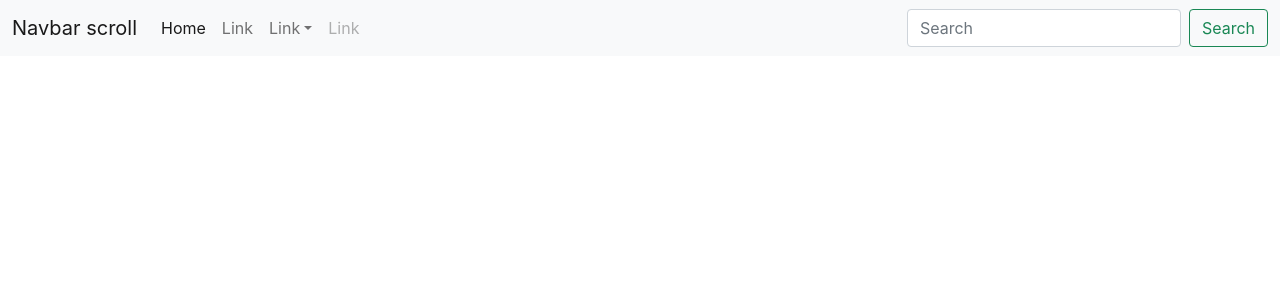
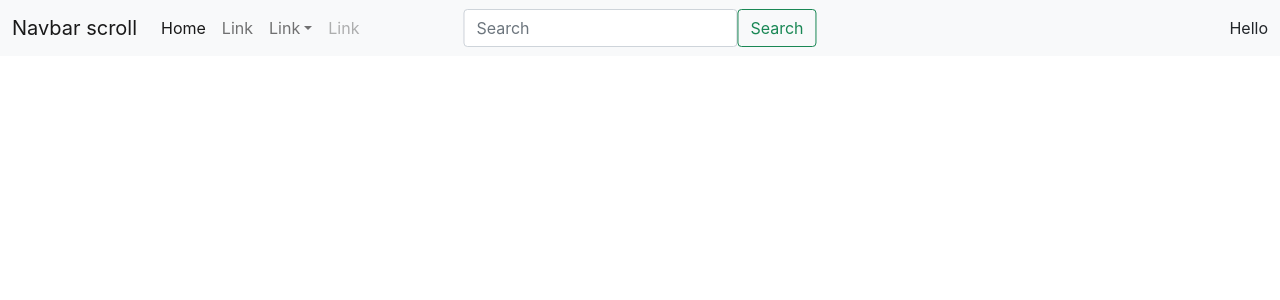
Before and after one commit to The-Developer-Bros/video_overflow_gcp_serverless, a React (Create React App) app in the folder vo-frontend/: page / in a window 1280 px wide. Shown: the top 300 px of the page. Built offline with nearby package versions, Linux system fonts and the light colour scheme.

Commit message:
updated Navbar + added UserButtons

```diff
--- a/vo-frontend/src/components/Navbar.js
+++ b/vo-frontend/src/components/Navbar.js
@@ -5,40 +5,51 @@ function Navbar() {
     return (
         <nav className="navbar navbar-expand-lg navbar-light bg-light">
             <div className="container-fluid">
-                <a className="navbar-brand" href="#">Navbar scroll</a>
+                <a className="navbar-brand" href="/#">Navbar scroll</a>
                 <button className="navbar-toggler" type="button" data-bs-toggle="collapse" data-bs-target="#navbarScroll" aria-controls="navbarScroll" aria-expanded="false" aria-label="Toggle navigation">
                     <span className="navbar-toggler-icon"></span>
                 </button>
                 <div className="collapse navbar-collapse" id="navbarScroll">
                     <ul className="navbar-nav me-auto my-2 my-lg-0 navbar-nav-scroll"
-                    // style="--bs-scroll-height: 100px;"
+                        style={{ "bs-scroll-height": "100px" }}
                     >
                         <li className="nav-item">
-                            <a className="nav-link active" aria-current="page" href="#">Home</a>
+                            <a className="nav-link active" aria-current="page" href="/#">Home</a>
                         </li>
                         <li className="nav-item">
-                            <a className="nav-link" href="#">Link</a>
+                            <a className="nav-link" href="/#">Link</a>
                         </li>
                         <li className="nav-item dropdown">
-                            <a className="nav-link dropdown-toggle" href="#" id="navbarScrollingDropdown" role="button" data-bs-toggle="dropdown" aria-expanded="false">
+                            <a className="nav-link dropdown-toggle" href="/#" id="navbarScrollingDropdown" role="button" data-bs-toggle="dropdown" aria-expanded="false">
                                 Link
                             </a>
                             <ul className="dropdown-menu" aria-labelledby="navbarScrollingDropdown">
-                                <li><a className="dropdown-item" href="#">Action</a></li>
-                                <li><a className="dropdown-item" href="#">Another action</a></li>
+                                <li><a className="dropdown-item" href="/#">Action</a></li>
+                                <li><a className="dropdown-item" href="/#">Another action</a></li>
                                 <li><hr className="dropdown-divider" /></li>
-                                <li><a className="dropdown-item" href="#">Something else here</a></li>
+                                <li><a className="dropdown-item" href="/#">Something else here</a></li>
                             </ul>
                         </li>
                         <li className="nav-item">
-                            <a className="nav-link disabled">Link</a>
+                            <a className="nav-link disabled" >Link</a>
                         </li>
                     </ul>
-                    <form className="d-flex">
-                        <input className="form-control me-2" type="search" placeholder="Search" aria-label="Search" />
-                        <button className="btn btn-outline-success" type="submit">Search</button>
+                </div>
+                <div className='nav-item'
+                    style={{
+                        position: 'absolute', left: '50%', top: '50%',
+                        transform: 'translate(-50%, -50%)'
+                    }}>
+                    <form className="d-flex" action="/#" method="get">
+                        <input className="form-control mr-sm-2" type="search" placeholder="Search" aria-label="Search" />
+                        <button className="btn btn-outline-success my-2 my-sm-0" type="submit">Search</button>
                     </form>
                 </div>
+                <div>
+                    Hello
+                </div>
+
+
             </div>
         </nav>
     )
```
Also changed, not shown: vo-frontend/src/components/UserButtons.js (added, +29 -0 lines).
